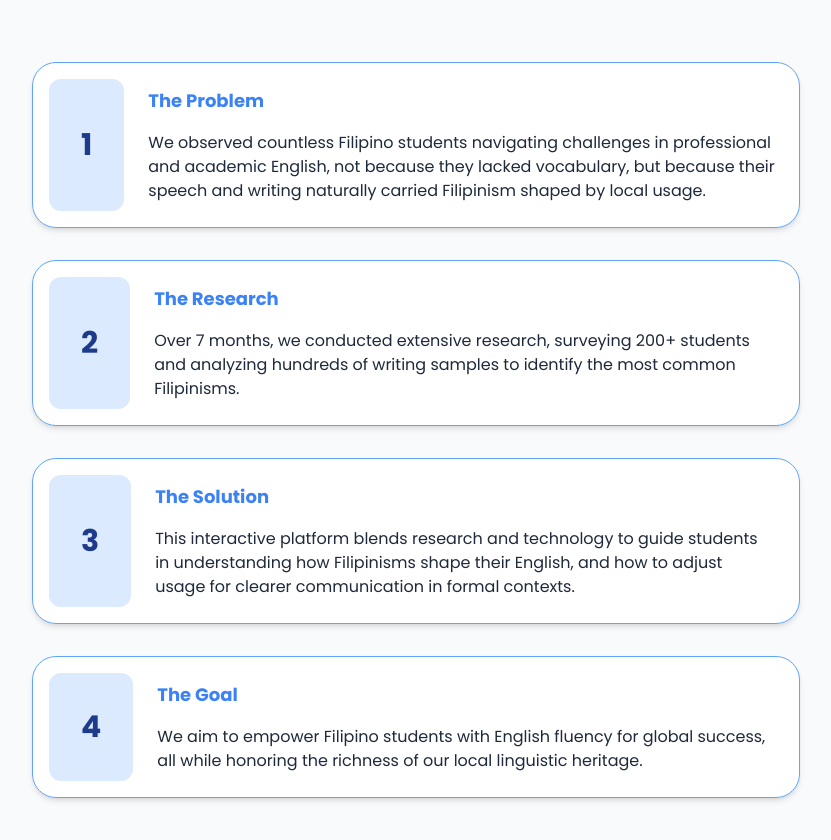
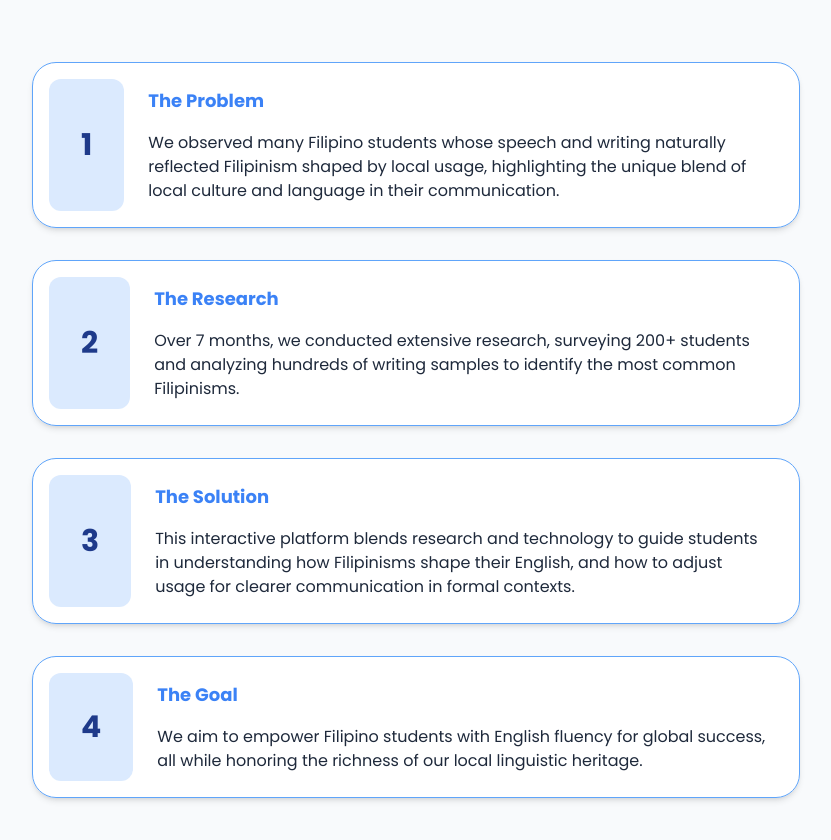
Before and after one commit to klarrrr/filipinism, a Next.js app: page /about in a window 1280 px wide. Shown: the part 3040-3880 px from the top of the page, without its empty margins (224-1055 px from the left). Built offline with nearby package versions, Linux system fonts and the light colour scheme.

Commit message:
Revision 3 - Minimal

```diff
--- a/app/about/page.js
+++ b/app/about/page.js
@@ -78,7 +78,7 @@ const page = () => {
         <JourneyCard
           count={'1'}
           title={'The Problem'}
-          desc={'We observed countless Filipino students navigating challenges in professional and academic English, not because they lacked vocabulary, but because their speech and writing naturally carried Filipinism shaped by local usage.'}/>
+          desc={'We observed many Filipino students whose speech and writing naturally reflected Filipinism shaped by local usage, highlighting the unique blend of local culture and language in their communication.'}/>
         <JourneyCard
           count={'2'}
           title={'The Research'}
```
